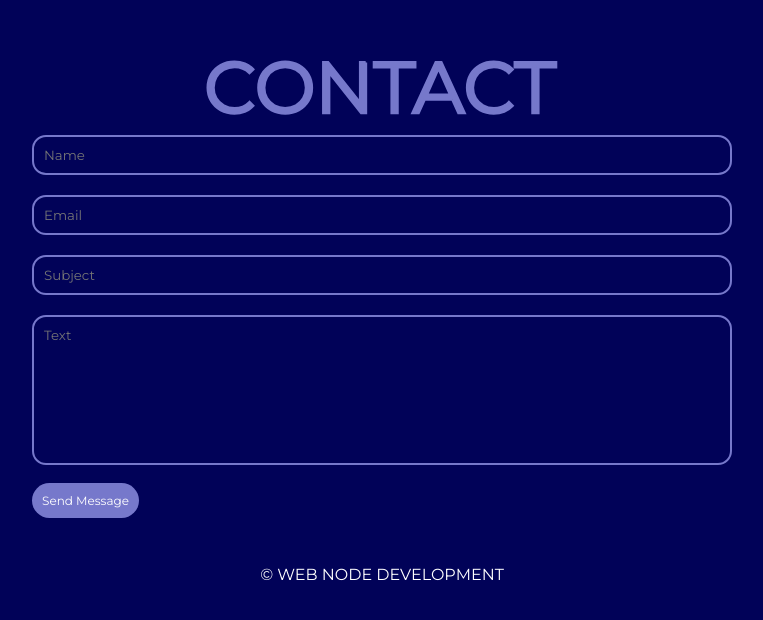
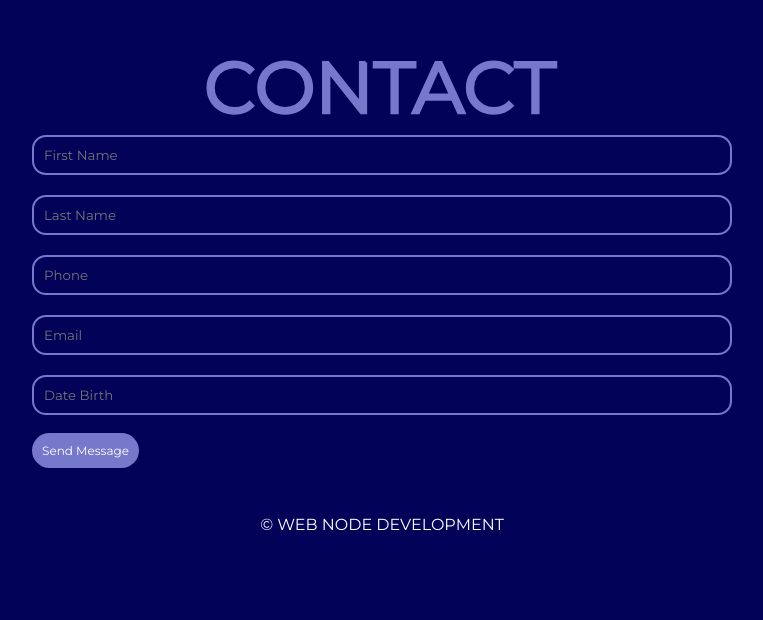
Before and after one commit to Eduardo-22002197/pw_proj_final, a Django app: page /contact in a window 1280 px wide. Shown: the part 84-704 px from the top of the page, without its empty margins (258-1021 px from the left). Run offline with Django 3.2, Linux system fonts and the light colour scheme; parts of the project's set-up code (start-up, migrations or seed data) failed here and were passed over.

Commit message:
Corrected the contact form and added the contact model to the website.

```diff
--- a/proj2/forms.py
+++ b/proj2/forms.py
@@ -0,0 +1,24 @@
+from django import forms
+from django.forms import ModelForm
+from .models import Contact
+
+class ContactForm(ModelForm):
+    class Meta:
+        model = Contact
+        fields = '__all__'
+
+        widgets = {
+            'name': forms.TextInput(attrs = {'class': 'input-field', 'placeholder': 'First Name'}),
+            'last_name': forms.TextInput(attrs = {'class': 'input-field', 'placeholder': 'Last Name'}),
+            'phone': forms.TextInput(attrs = {'class': 'input-field', 'placeholder': 'Phone'}),
+            'email': forms.TextInput(attrs = {'class': 'input-field', 'placeholder': 'Email'}),
+            'date_birth': forms.DateInput(attrs = {'class': 'input-field', 'placeholder': 'Date Birth'}),
+        }
+
+        labels = {
+            'name': '',
+            'last_name': '',
+            'phone': '',
+            'email': '',
+            'date_birth': '',
+        }
--- a/proj2/models.py
+++ b/proj2/models.py
@@ -1,12 +1,13 @@
 from django.db import models
+import datetime
 
 # Create your models here.
 class Contact(models.Model):
-    contact_id = models.CharField(primary_key = True, null = False, max_length = 7)
-    name = models.CharField(null = False, max_length = 60)
-    phone = models.CharField(max_length = 9)
-    email = models.EmailField(max_length = 100)
-    created = models.DateTimeField(auto_now_add = True)
+    name = models.CharField(null = False, max_length = 30)
+    last_name = models.CharField(null = False, max_length = 30)
+    phone = models.CharField(null = False, max_length = 12)
+    email = models.EmailField(null = False, max_length = 100)
+    date_birth = models.DateField(null = False)
 
     def __str__(self):
-        return self.contact_id + self.name[:30] + self.phone + self.email + self.created
+        return self.name + ' | ' + self.last_name + ' | ' + self.email
--- a/proj2/templates/proj2/contact.html
+++ b/proj2/templates/proj2/contact.html
@@ -15,11 +15,10 @@
         </section>
 
         <div class = "contact-box">
-            <form action = "https://formsubmit.co/eduffmiranda@gmail.com" method = "POST" target = "_blank">
-                <input type = "text" class = "input-field" placeholder = "Name">
-                <input type = "email" class = "input-field" placeholder = "Email">
-                <input type = "text" class = "input-field" placeholder = "Subject">
-                <textarea type = "text" class = "input-field textarea-field" placeholder = "Text"></textarea>
+            <form action = "" method = "POST">
+                {% csrf_token %}
+                {{ form.as_p }}
+
                 <button type = "submit" class = "btn"> Send Message </button>
             </form>
         </div>
--- a/proj2/views.py
+++ b/proj2/views.py
@@ -1,5 +1,9 @@
-import proj2
 from django.shortcuts import render
+from django.http import HttpResponseRedirect
+from django.urls import reverse
+
+from .models import Contact
+from .forms import ContactForm
 
 # Create your views here.
 def home_page_view(request):
@@ -12,7 +16,13 @@ def location_page_view(request):
     return render(request, 'proj2/location.html')
 
 def contact_page_view(request):
-    return render(request, 'proj2/contact.html')
+    form = ContactForm(request.POST or None)
+    if form.is_valid():
+        form.save()
+        return HttpResponseRedirect(reverse('proj2:home'))
+
+    context = {'form': form}
+    return render(request, 'proj2/contact.html', context)
 
 def about_page_view(request):
     return render(request, 'proj2/about.html')
```
Also changed, not shown: README.md, proj2/migrations/0006_auto_20210703_1809.py (added), proj2/migrations/0007_auto_20210703_1813.py (added), proj2/migrations/0008_alter_contact_date_birth.py (added).
